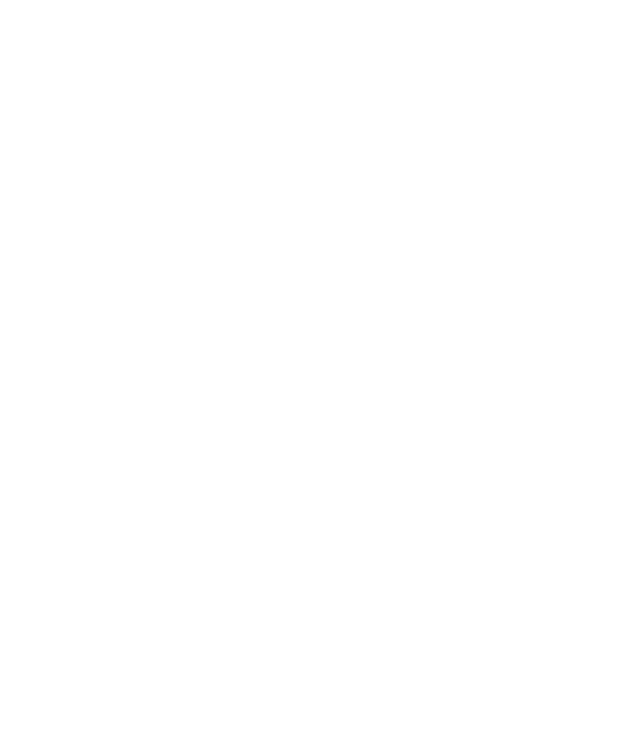
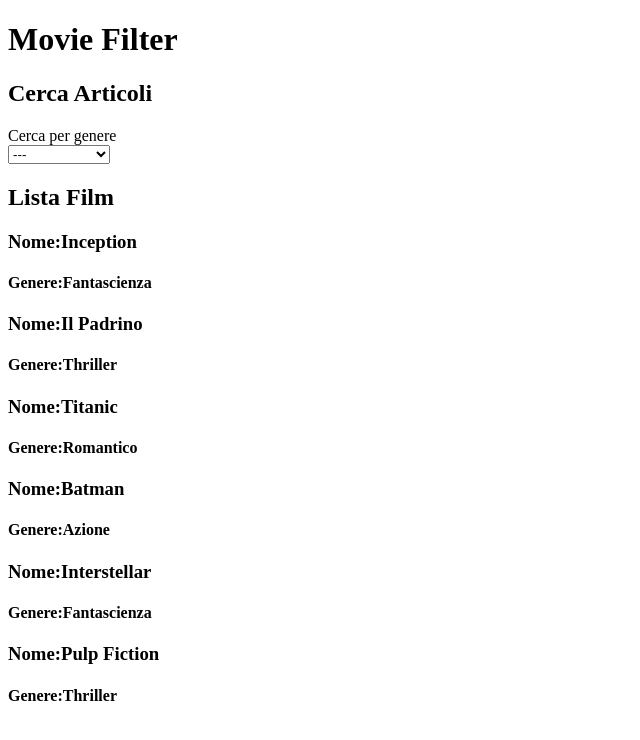
Before and after one commit to MegaEmme/react-movie-filter, a React (Vite) app: page / in a window 1280 px wide. Shown: the top 740 px of the page, without its empty margins (0-640 px from the left). Built offline with nearby package versions, Linux system fonts and the light colour scheme.

Commit message:
feat: create select and map.movies

```diff
--- a/src/App.jsx
+++ b/src/App.jsx
@@ -14,6 +14,30 @@
   return (
     <>
       {console.log(movies)}
+      <h1>Movie Filter</h1>
+      <section>
+        <h2>Cerca Articoli</h2>
+        <label>Cerca per genere</label>
+        <div>
+          <select name="" id="">
+            <option value="">---</option>
+            <option>Fantascienza</option>
+            <option>Thriller</option>
+            <option>Romantico</option>
+            <option>Azione</option>
+          </select>
+        </div>
+      </section>
+
+      <section>
+        <h2>Lista Film</h2>
+        {movies.map(element =>
+          <article>
+            <h3>Nome:{element.title}</h3>
+            <h4>Genere:{element.genre}</h4>
+          </article>
+        )}
+      </section>
     </>
   )
 }
```
